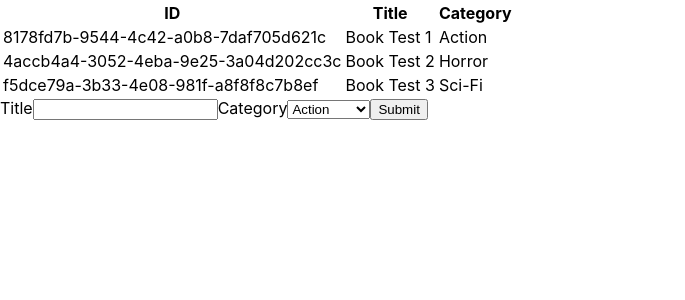
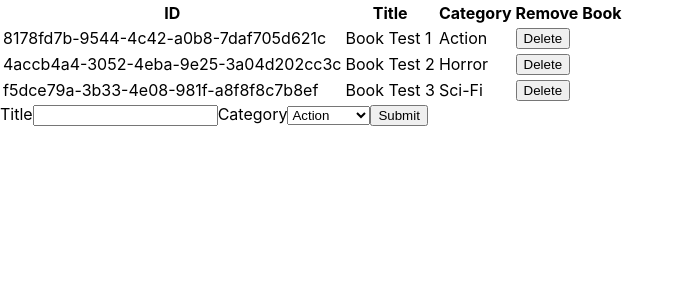
Before and after one commit to jpdf00/bookstore-app, a React (Create React App) app: page / in a window 1280 px wide. Shown: the top 300 px of the page, without its empty margins (0-685 px from the left). Built offline with nearby package versions, Linux system fonts and the light colour scheme.

Commit message:
Connect the REMOVE_BOOK action to the component

```diff
--- a/src/components/Book.js
+++ b/src/components/Book.js
@@ -2,17 +2,19 @@ import React from 'react';
 import PropTypes from 'prop-types';
 
 const Book = (props) => {
-  const { book } = props;
+  const { book, handleRemoveBook } = props;
 
   return (
     <tr>
       <td>{book.id}</td>
       <td>{book.title}</td>
       <td>{book.category}</td>
+      <td><button type="button" name="button" value={book} onClick={() => handleRemoveBook(book)}>Delete</button></td>
     </tr>
   );
 };
 
 Book.propTypes = { book: PropTypes.instanceOf(Object).isRequired };
+Book.propTypes = { handleRemoveBook: PropTypes.func.isRequired };
 
 export default Book;
--- a/src/containers/BooksList.js
+++ b/src/containers/BooksList.js
@@ -1,9 +1,15 @@
 import React from 'react';
-import { useSelector } from 'react-redux';
+import { useSelector, useDispatch } from 'react-redux';
+import { removeBook } from '../actions/index';
 import Book from '../components/Book';
 
 const BooksList = () => {
   const books = useSelector((state) => state.books);
+  const dispatch = useDispatch();
+
+  const handleRemoveBook = (book) => {
+    dispatch(removeBook(book));
+  };
 
   return (
     <table>
@@ -12,11 +18,12 @@ const BooksList = () => {
           <th>ID</th>
           <th>Title</th>
           <th>Category</th>
+          <th>Remove Book</th>
         </tr>
       </thead>
       <tbody>
         {books.map((book) => (
-          <Book key={book.id} book={book} />
+          <Book key={book.id} book={book} handleRemoveBook={handleRemoveBook} />
         ))}
       </tbody>
     </table>
```
